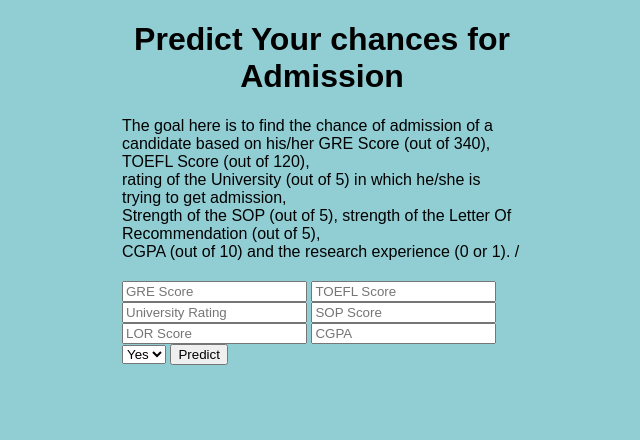
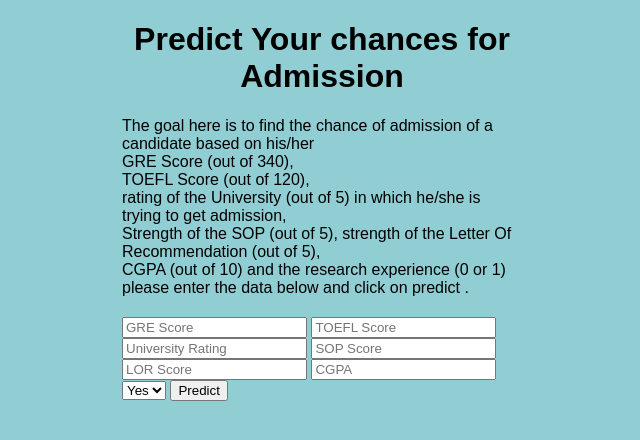
Before and after one commit to JOSEPHREDDY07/MLForCloudDeployment_Azure, a Flask app: page / in a window 1280 px wide. Shown: the top 440 px of the page, without its empty margins (318-958 px from the left). Run offline with Flask 2, Linux system fonts and the light colour scheme.

Commit message:
Update index.html

```diff
--- a/templates/index.html
+++ b/templates/index.html
@@ -9,12 +9,14 @@
 {% block body %}
 <div class="content">
     <h1 style="text-align: center">Predict Your chances for Admission</h1>
-    <p> The goal here is to find the chance of admission of a candidate based on his/her
+    <p> The goal here is to find the chance of admission of a candidate based on his/her <br />
         GRE Score (out of 340), <br />
         TOEFL Score (out of 120), <br />
         rating of the University (out of 5) in which he/she is trying to get admission,<br />
         Strength of the SOP (out of 5), strength of the Letter Of Recommendation (out of 5),<br />
-        CGPA (out of 10) and the research experience (0 or 1). /<p>
+        CGPA (out of 10) and the research experience (0 or 1) <br />
+        please enter the data below and click on predict .
+    <p>
     <div class="form">
         <form action="/predict" method="POST">
             <input type="number" name="gre_score" id="gre_score" placeholder="GRE Score">
```
